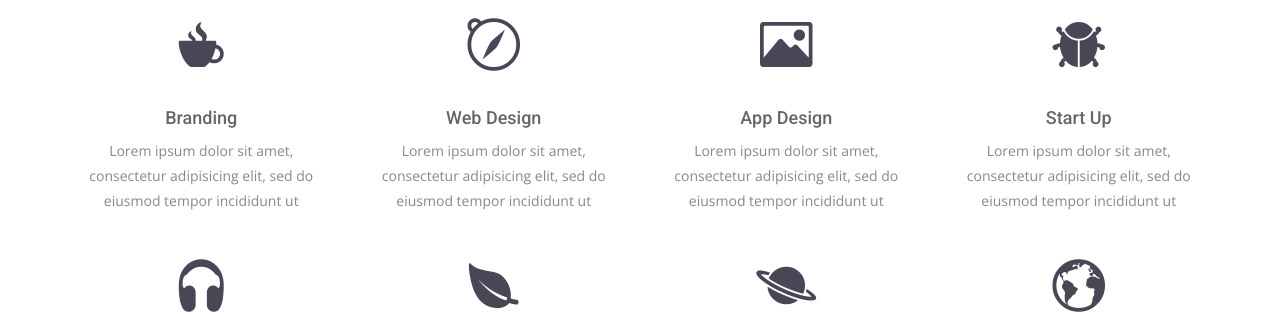
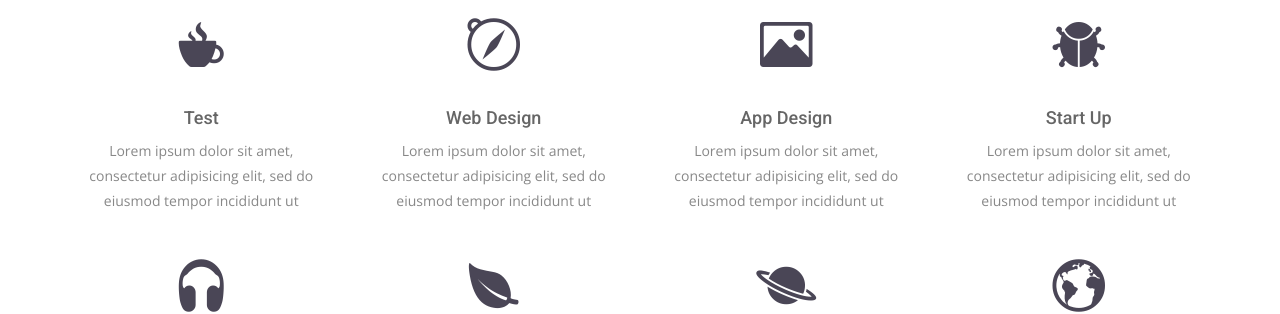
Before and after one commit to rocheben/rocheben.github.io, a Jekyll site: the page built from index.html, in a window 1280 px wide and 900 px high, scrolled down 2094 px. Shown: the part 153-467 px from the top of the window. Built offline with Jekyll 4.4.1, drawn with Linux system fonts in a browser that asks for light colours; nearby versions of some CDN libraries; some web fonts are replaced.

Commit message:
test change index

```diff
--- a/index.html
+++ b/index.html
@@ -66,7 +66,7 @@ permalink: /
       <div class="col-sm-6 col-md-3">
         <div class="service-item">
           <i class="icon ion-coffee"></i>
-          <h4>Branding</h4>
+          <h4>Test</h4>
           <p>Lorem ipsum dolor sit amet, consectetur adipisicing elit, sed do eiusmod tempor incididunt ut </p>
         </div>
       </div>
```
